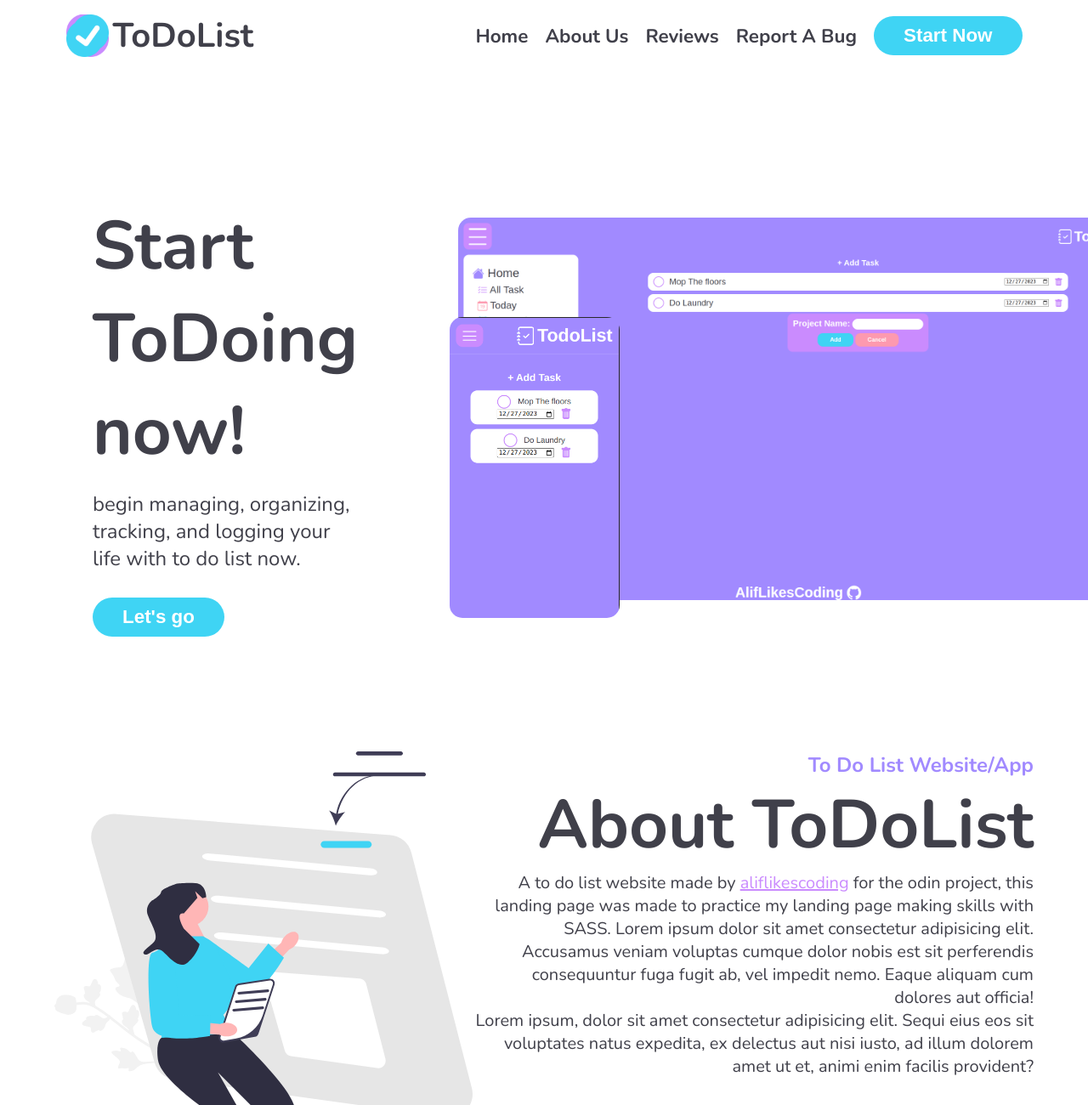
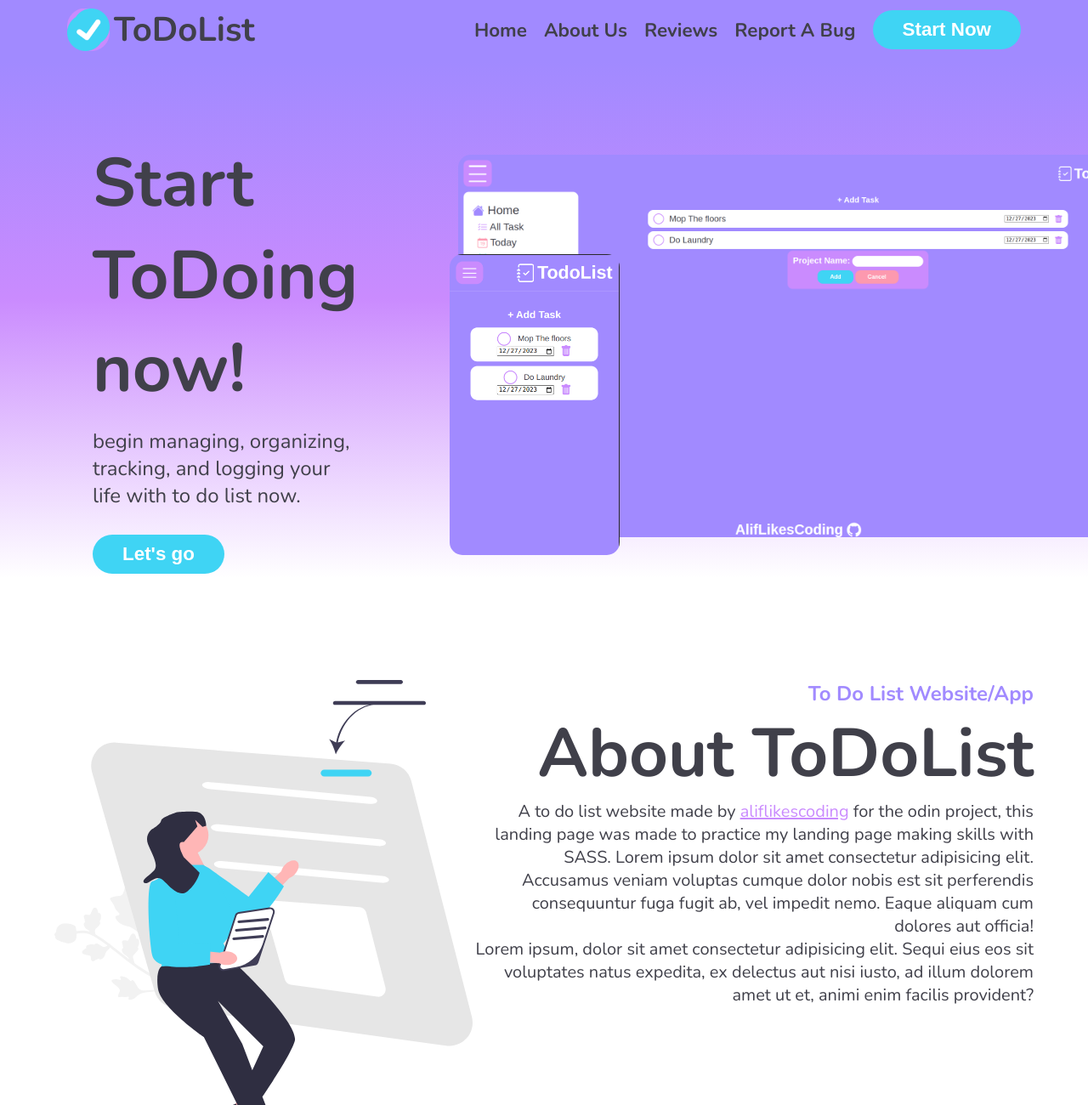
Before and after one commit to aliflikescoding/vanilla-to-do-list-landing-page, a website built with webpack: page dist/index.html in a window 1280 px wide. Shown: the top 1300 px of the page at 85% size. Built offline with nearby package versions, Linux system fonts and the light colour scheme.

Commit message:
Make header position absolute and add heros gradient

```diff
--- a/src/scss/main.scss
+++ b/src/scss/main.scss
@@ -4,6 +4,7 @@
 
 
 body {
+  position: relative;
   font-family: "Nunito", sans-serif;
   background: $background;
   color: $text;
@@ -11,7 +12,6 @@ body {
   font-weight: map-get($font-weights, regular);
   display: flex;
   flex-direction: column;
-
 }
 
 a {
@@ -19,15 +19,14 @@ a {
 }
 
 .header {
+  z-index: 3;
+  position: absolute;
+  height: 70px;
+	top: 0; right: 5%; left: 5%;
   padding: 15px;
   display: flex;
   justify-content: space-between;
   align-items: center;
-
-  & > * {
-    margin-right: 5%;
-    margin-left: 5%;
-  }
 
   a {
     color: inherit;
@@ -143,6 +142,9 @@ a {
   align-items: center;
   padding: 50px;
   height: 100vh;
+  padding-top: 70px;
+  background: rgb(161,138,255);
+  background: linear-gradient(180deg, rgba(161,138,255,1) 9%, rgba(202,139,254,1) 44%, rgba(255,255,255,1) 85%);
 
   & > * {
     margin-right: 5%;
@@ -182,6 +184,10 @@ a {
 }
 
 .about-us {
+  display: flex;
+  flex-direction: column;
+  justify-content: space-evenly;
+  align-items: center;
   height: 100vh;
 
   & > * {
```
Also changed, not shown: dist/main.js.
